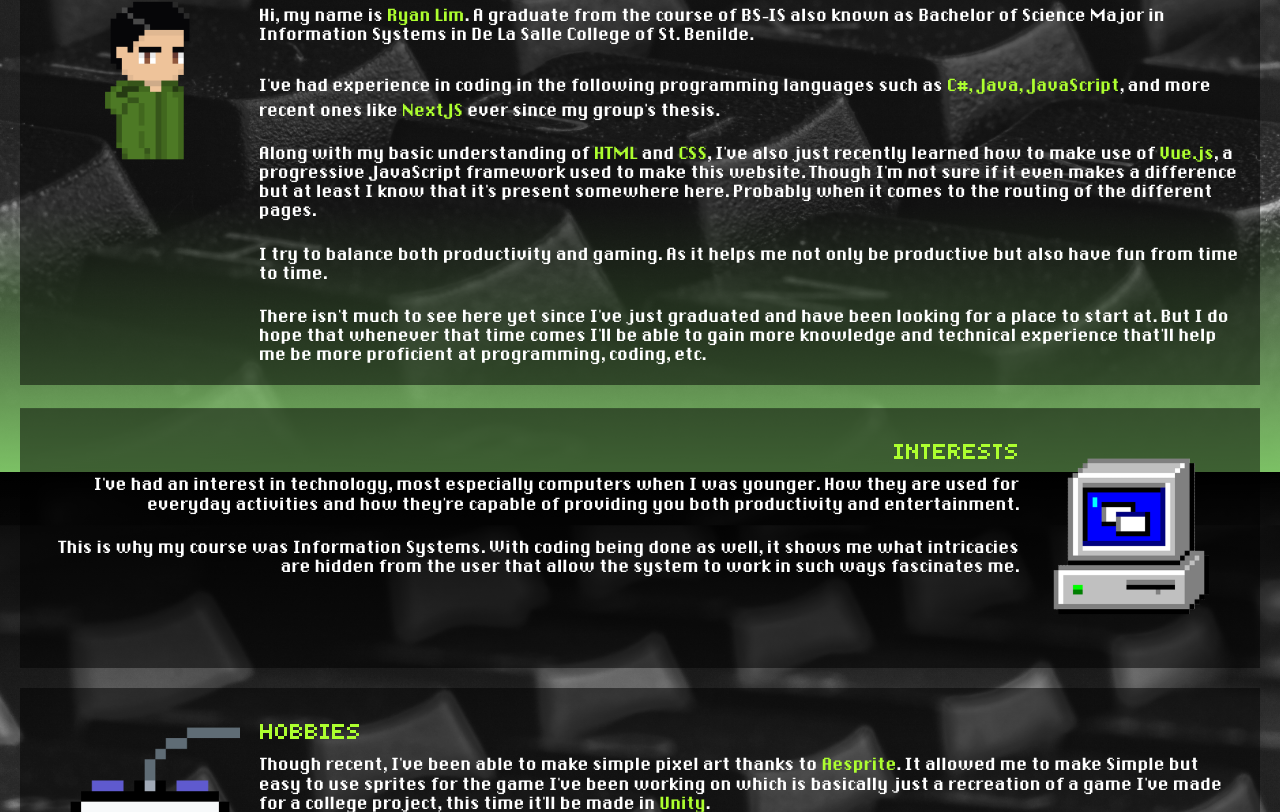
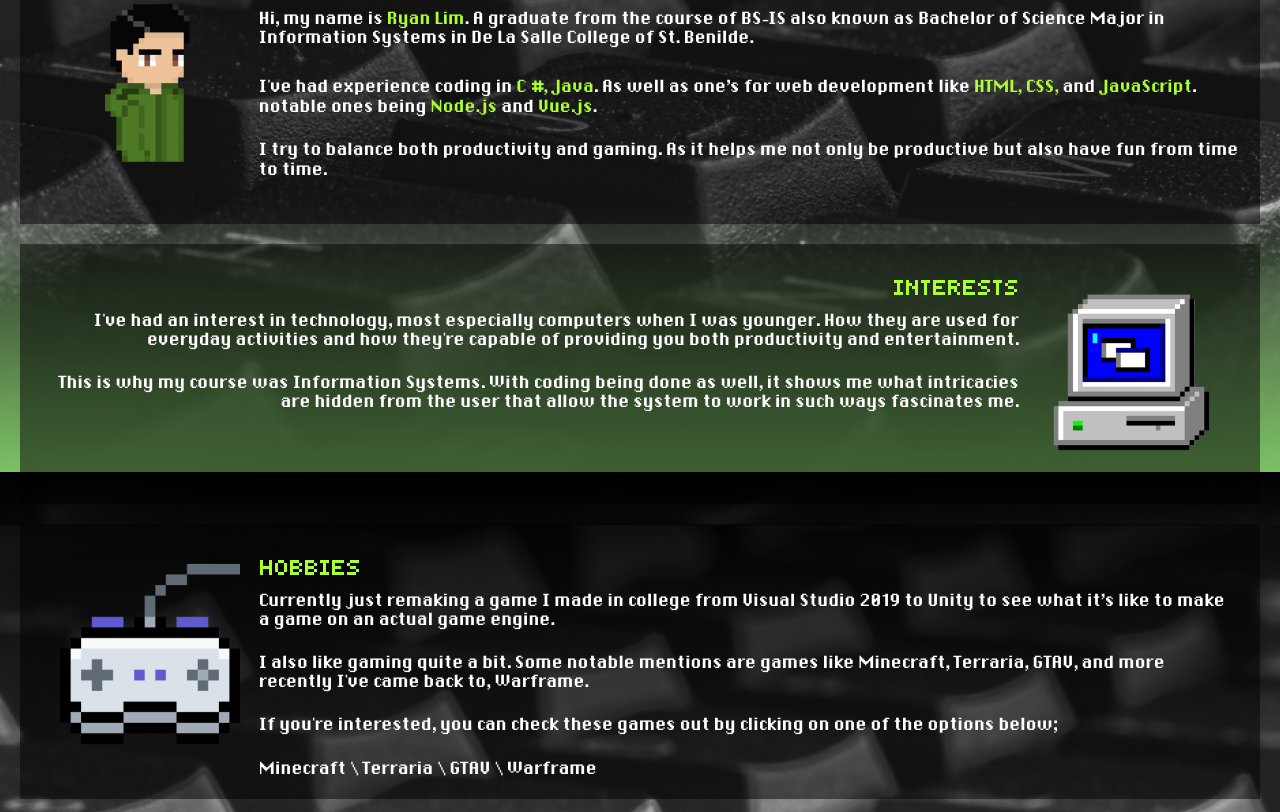
Before and after one commit to yoRyan60/RML-Digital-Portfolio, a Vue app: page /Introduction in a window 1280 px wide. Shown: the part 328-1140 px from the top of the page. Built offline with nearby package versions, Linux system fonts and the light colour scheme.

Commit message:
Revised some parts of the portfolion to be less "wordy"
- An attempt was made to make the contents of the portfolio not feel like walls of text but still be descriptive enough to understand.

```diff
--- a/src/components/AcademicWork.vue
+++ b/src/components/AcademicWork.vue
@@ -50,8 +50,8 @@
                 <h2 class="container-description-header">What I've done in my group's Capstone</h2>
                 <div class="text-wrapper">
                     <p class="container-description-text">
-                        What I mainly did in out website was the Statistics part, where it shows things like, total cash donations, in-kind donations, etc.
-                        There's things like Yearly, Monthly, Daily, and Custom filters allowing the user to display data based on the given parameters.
+                        What I mainly did on the website was the Statistics part,
+                        where I’d translate the data on our database to a visually appealing graph to make it easier for the user to interpret.
                     </p>
                     <br>
                     <p class="container-description-text">
--- a/src/components/InternshipLearning.vue
+++ b/src/components/InternshipLearning.vue
@@ -51,8 +51,10 @@
                 <h2 class="container-description-header">Tasks Done during OJT</h2>
                 <div class="text-wrapper">
                     <p class="container-description-text">
-                        I mainly did things like regression tests plans where you'd simply test parts of the system and check if they doing what they're suppose to.
-                        Another regression test plan to list all the showstoppers, meaning if said function causes the system to view an error which disrupts user experience.
+                       I mainly did things that a QA would typically do,
+                       like filling out test cases by following the steps provided and testing out
+                       the software and see if things are working as they should and
+                       performing things like regression testing as well.
                     </p>
                     <br>
                     <p class="container-description-text">
--- a/src/components/Introduction.vue
+++ b/src/components/Introduction.vue
@@ -35,13 +35,13 @@
                     </p>
                     <br>
                     <p class="container-description-text">
-                        I've had experience in coding in the following programming languages such as <span style="color: greenyellow;">C<span style="font-family: Smallest Pixel-7; font-size: 20px;">#</span>, Java, JavaScript</span>,
-                        and more recent ones like <span style="color: greenyellow;">NextJS</span> ever since my group's thesis.
-                    </p>
-                    <br>
-                    <p class="container-description-text">
-                        Along with my basic understanding of <span style="color: greenyellow;">HTML</span> and <span style="color: greenyellow;">CSS</span>, I've also just recently learned how to make use of <span style="color: greenyellow;">Vue.js</span>, a progressive JavaScript framework used to make this website. Though I'm not sure
-                        if it even makes a difference but at least I know that it's present somewhere here. Probably when it comes to the routing of the different pages.
+                       I've had experience coding in
+                       <span style="color: greenyellow">C
+                        <span style="font-family: Retro Computer; font-size: 16px;">#</span>, Java</span>. As well as one’s
+                       for web development like <span style="color: greenyellow">HTML, CSS, </span>and
+                       <span style="color: greenyellow">JavaScript</span>.
+                       notable ones being <span style="color: greenyellow">Node.js</span> and
+                       <span style="color: greenyellow">Vue.js</span>.
                     </p>
                     <br>
                     <p class="container-description-text">
@@ -49,11 +49,6 @@
                         As it helps me not only be productive but also have fun from time to time.
                     </p>
                     <br>
-                    <p class="container-description-text">
-                        There isn't much to see here yet since I've just graduated and have been looking for a place to start at.
-                        But I do hope that whenever that time comes I'll be able to gain more knowledge and technical experience
-                        that'll help me be more proficient at programming, coding, etc.
-                    </p>
                 </div>
             </article>
         </div>
@@ -80,14 +75,12 @@
                 <h2 class="container-description-header">Hobbies</h2>
                 <div class="text-wrapper">
                     <p class="container-description-text">
-                        Though recent, I've been able to make simple pixel art thanks to
-                        <span style="color: greenyellow">Aesprite</span>. It allowed me to make
-                        Simple but easy to use sprites for the game I've been working on which is basically just a recreation
-                        of a game I've made for a college project, this time it'll be made in <span style="color: greenyellow">Unity</span>.
+                        Currently just remaking a game I made in college from Visual Studio 2019 to Unity to
+                        see what it’s like to make a game on an actual game engine.
                     </p>
                     <br>
                     <p class="container-description-text">
-                        Apart from making games myself, I also like gaming quite a bit.
+                        I also like gaming quite a bit.
                         Some notable mentions are games like Minecraft, Terraria, GTAV,
                         and more recently I've came back to, Warframe.
                     </p>
```
